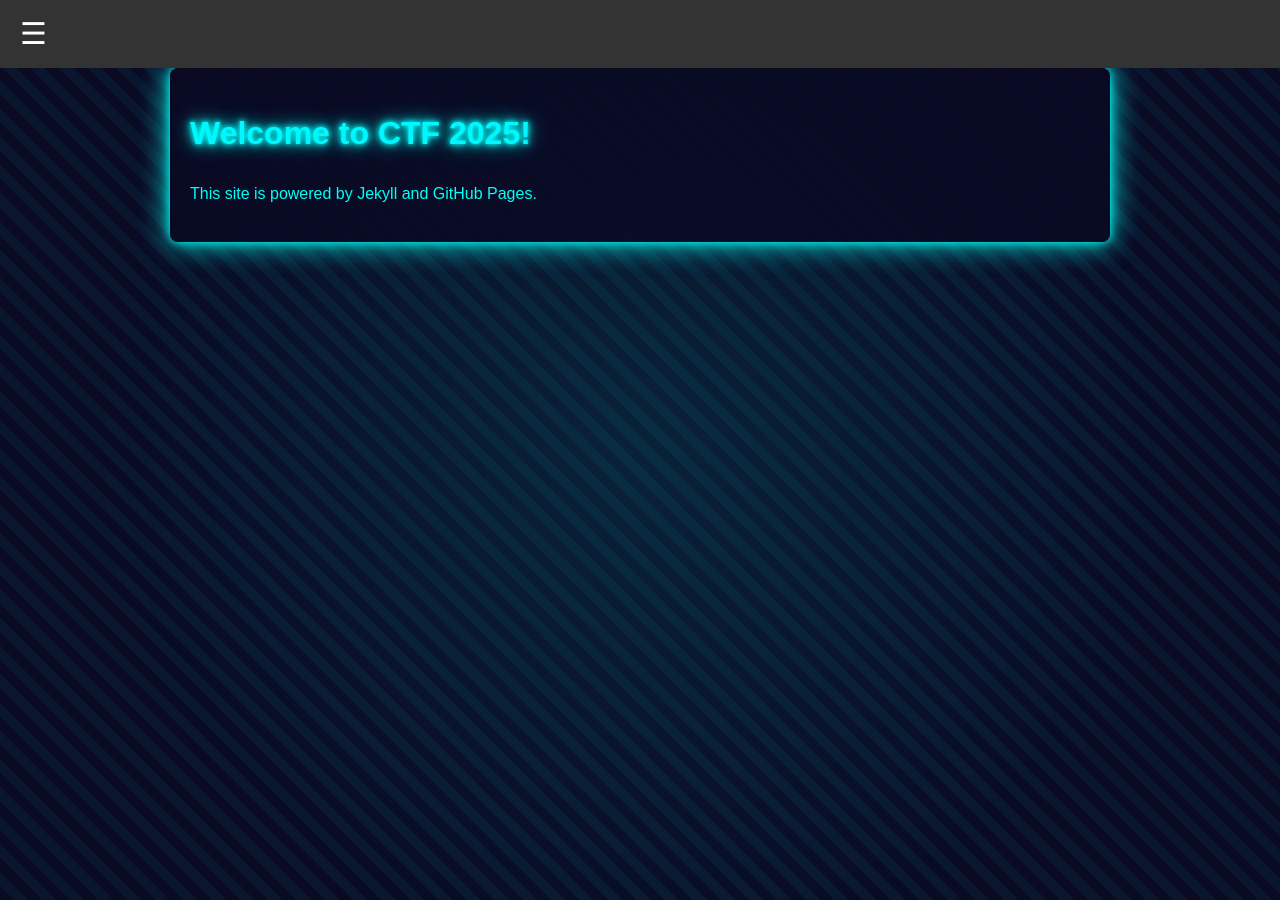
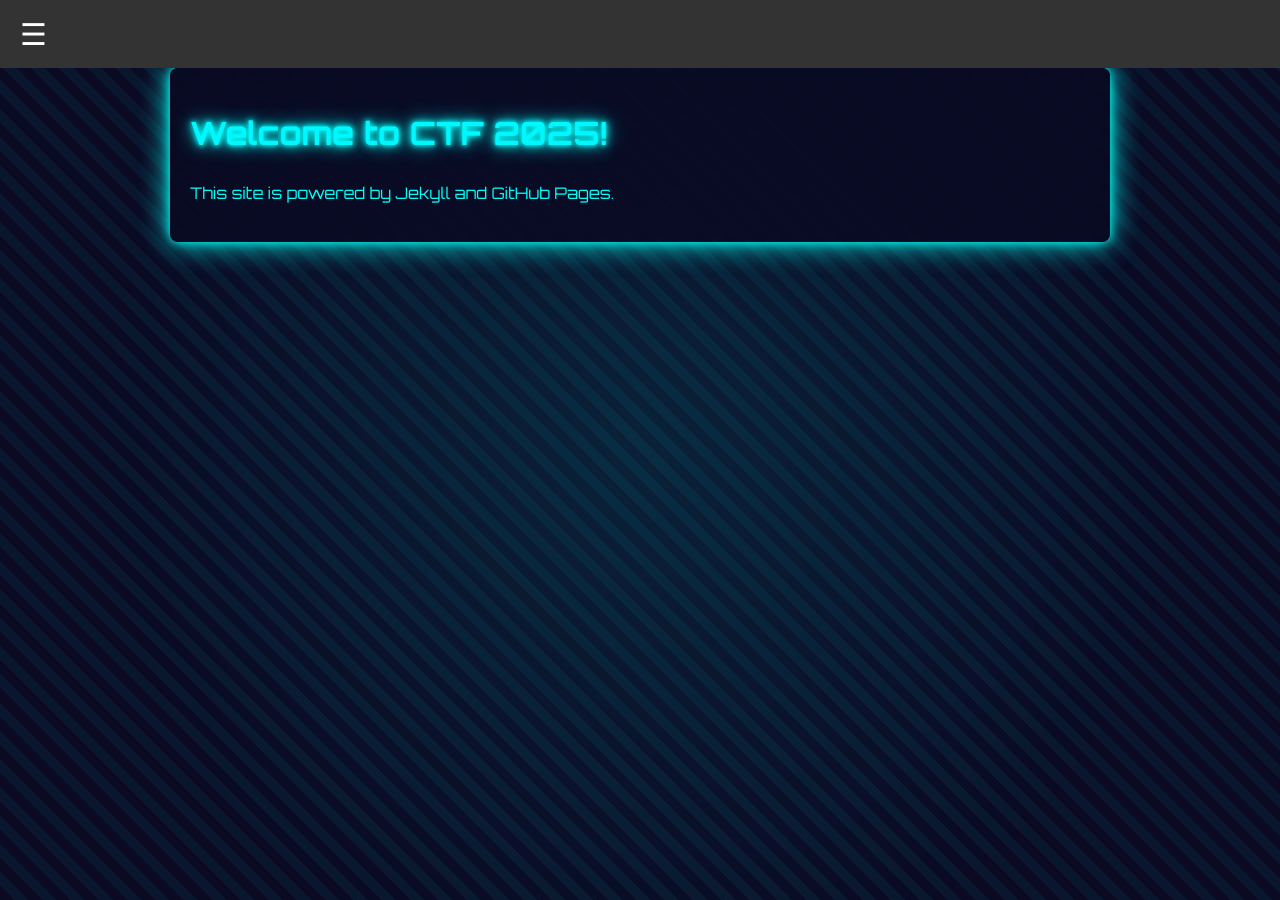
Before and after one commit to toni-graham/ctf2025, a Jekyll site: the page built from index.md, in a window 1280 px wide. Built offline with Jekyll 4.4.1, drawn with Linux system fonts in a browser that asks for light colours.

Commit message:
Update default.html

```diff
--- a/_layouts/default.html
+++ b/_layouts/default.html
@@ -5,6 +5,7 @@
   <meta name="viewport" content="width=device-width, initial-scale=1" />
   <title>{{ page.title }} - {{ site.title }}</title>
   <link rel="stylesheet" href="/ctf2025/assets/css/style.css">
+  <link href="https://fonts.googleapis.com/css2?family=Orbitron:wght@400;700&display=swap" rel="stylesheet" />
 </head>
 <body>
   {% include nav.html %}
```
